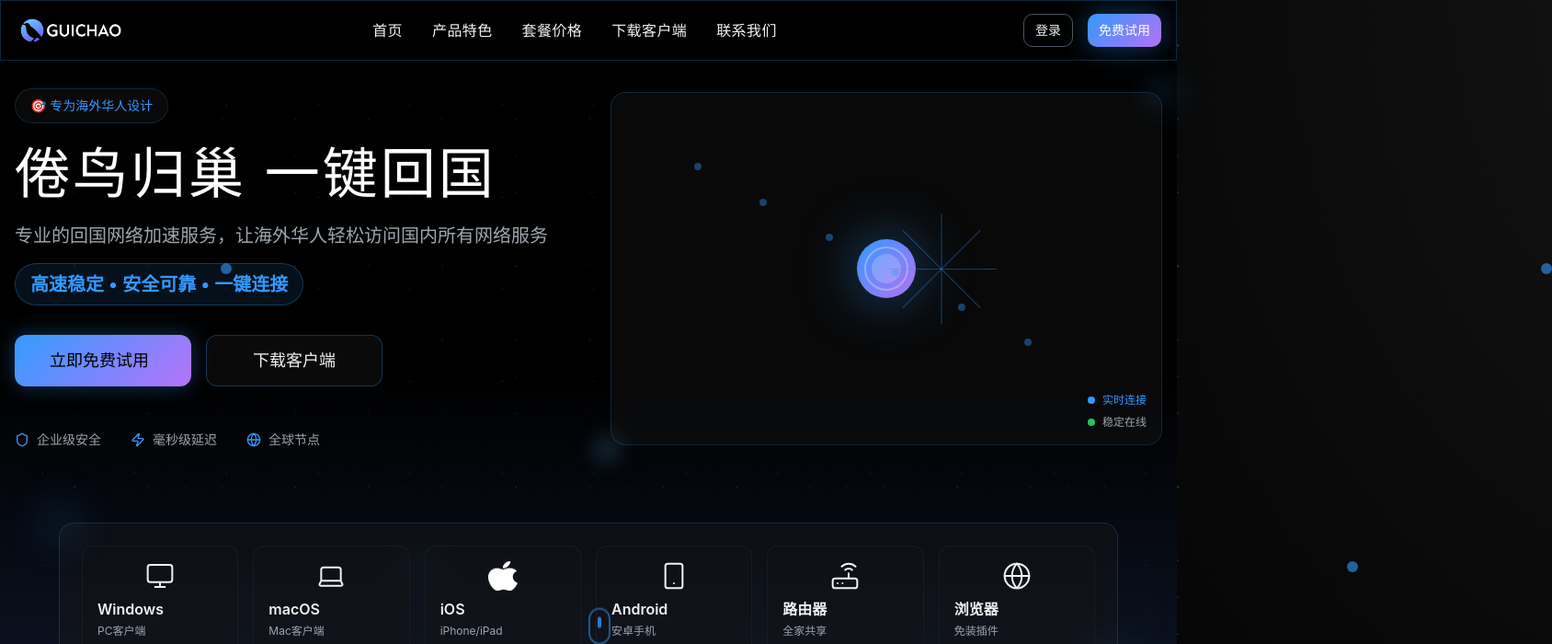
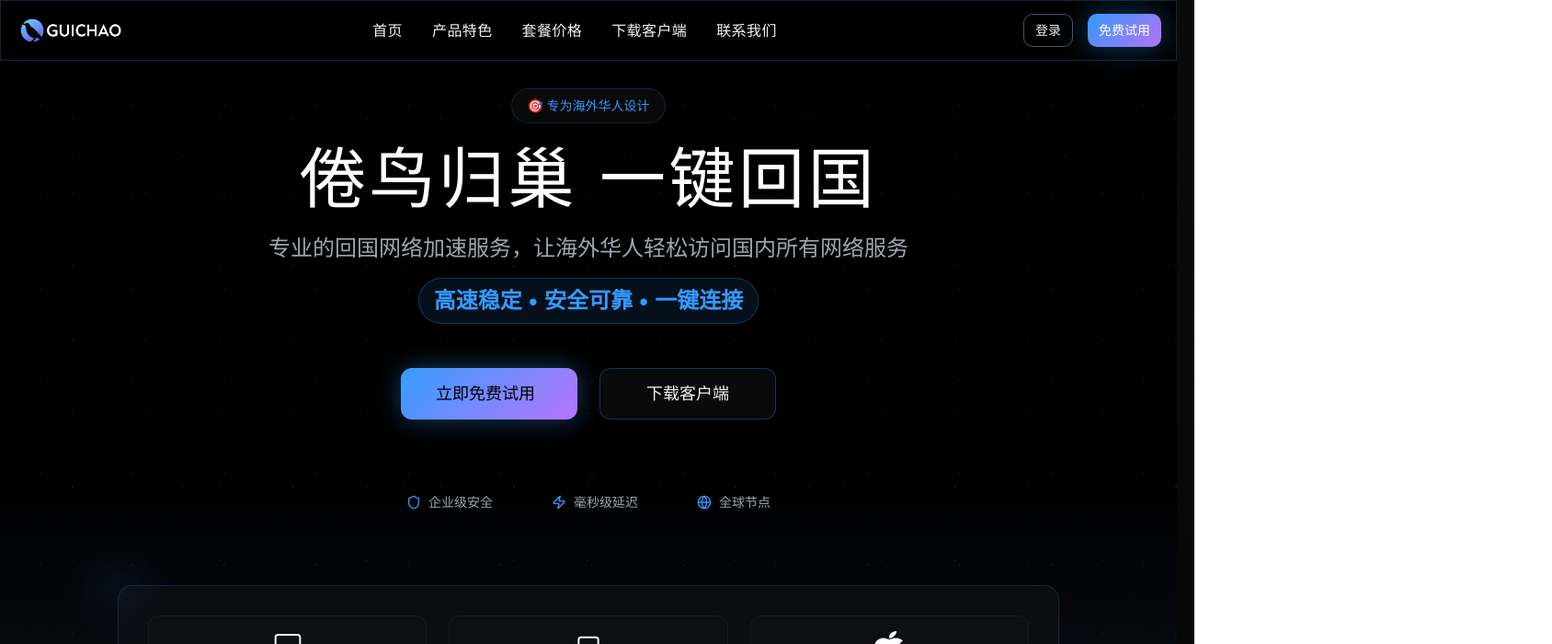
Before and after one commit to Alexneilcaiqiqi/vivid-palette-ai, a React (Vite) app: page / in a window 1280 px wide. Shown: the top 700 px of the page at 92% size, 1688 px wide, since content can reach past the window. Built offline with nearby package versions, Linux system fonts and the light colour scheme.

Commit message:
Reverted to commit 0f06b839e07a89d97ec7865d8ff08db83ee34e10

```diff
--- a/src/components/Hero.tsx
+++ b/src/components/Hero.tsx
@@ -4,27 +4,25 @@ import { ArrowRight, Globe, Shield, Zap, Smartphone, Router, Monitor, Laptop } f
 const Hero = () => {
   return (
     <section id="home" className="relative min-h-screen flex items-center justify-center pt-24 pb-20 floating-particles bg-gradient-to-b from-black via-black to-slate-900">
-      <div className="container mx-auto px-4 relative z-10">
-        {/* 主标题区 - 左右布局 */}
-        <div className="grid lg:grid-cols-2 gap-12 items-center mb-20">
-          {/* 左侧内容 */}
-          <div className="text-left">
+      <div className="container mx-auto px-4 text-center relative z-10">
+        {/* 主标题区 */}
+        <div className="max-w-4xl mx-auto mb-20">
           <div className="inline-flex items-center px-4 py-2 bg-card/50 rounded-full border border-primary/20 mb-6 glass-effect">
             <span className="text-sm text-primary font-medium">🎯 专为海外华人设计</span>
           </div>
 
-            <h1 className="text-4xl md:text-6xl font-light mb-6 leading-tight text-white tracking-wider">
+          <h1 className="text-5xl md:text-7xl font-light mb-6 leading-tight text-white tracking-wider">
             倦鸟归巢 一键回国
           </h1>
 
-            <p className="text-lg md:text-xl text-muted-foreground mb-8 leading-relaxed">
+          <p className="text-xl md:text-2xl text-muted-foreground mb-8 max-w-3xl mx-auto leading-[2.5]">
             专业的回国网络加速服务，让海外华人轻松访问国内所有网络服务
-              <br className="hidden md:block mb-2" />
+            <br className="hidden md:block mb-6" />
             <span className="text-primary font-semibold inline-block px-4 py-2 border border-primary/30 rounded-full bg-primary/10 mt-4">高速稳定 • 安全可靠 • 一键连接</span>
           </p>
 
           {/* CTA按钮 */}
-            <div className="flex flex-col sm:flex-row gap-4 mb-12 mt-8">
+          <div className="flex flex-col sm:flex-row gap-6 justify-center mb-20 mt-12">
             <Button
               size="xl"
               className="bg-gradient-primary hover:shadow-neon-strong hover:scale-105 transition-all duration-300 cyber-glow w-48"
@@ -42,7 +40,7 @@ const Hero = () => {
           </div>
 
           {/* 信任指标 */}
-            <div className="flex flex-wrap gap-8 text-sm text-muted-foreground">
+          <div className="flex flex-wrap justify-center items-center gap-16 text-sm text-muted-foreground">
             <div className="flex items-center gap-2">
               <Shield className="w-4 h-4 text-primary" />
               <span>企业级安全</span>
@@ -58,91 +56,10 @@ const Hero = () => {
           </div>
         </div>
 
-          {/* 右侧网络连接视觉元素 */}
-          <div className="relative hidden lg:block">
-            <div className="relative w-full h-96 glass-effect rounded-2xl border border-primary/20 p-8">
-              {/* 中心节点 */}
-              <div className="absolute top-1/2 left-1/2 transform -translate-x-1/2 -translate-y-1/2 w-16 h-16 bg-gradient-primary rounded-full shadow-neon-strong animate-pulse">
-                <div className="absolute inset-2 border-2 border-white/30 rounded-full"></div>
-                <div className="absolute inset-4 bg-white/20 rounded-full"></div>
-              </div>
-
-              {/* 连接线和节点 */}
-              {[...Array(8)].map((_, i) => {
-                const angle = (i * 45) * (Math.PI / 180);
-                const radius = 120;
-                const x = Math.cos(angle) * radius + 50;
-                const y = Math.sin(angle) * radius + 50;
-
-                return (
-                  <div key={i}>
-                    {/* 连接线 */}
-                    <div
-                      className="absolute w-0.5 bg-gradient-to-r from-primary/30 to-transparent origin-center"
-                      style={{
-                        top: '50%',
-                        left: '50%',
-                        width: `${radius}px`,
-                        height: '1px',
-                        transform: `rotate(${i * 45}deg) translateX(0)`,
-                        background: `linear-gradient(90deg, hsl(var(--primary) / 0.4) 0%, transparent 100%)`,
-                        animationDelay: `${i * 0.2}s`
-                      }}
-                    />
-
-                    {/* 外围节点 */}
-                    <div
-                      className="absolute w-3 h-3 bg-primary/60 rounded-full animate-pulse"
-                      style={{
-                        top: `${y}%`,
-                        left: `${x}%`,
-                        transform: 'translate(-50%, -50%)',
-                        animationDelay: `${i * 0.3}s`
-                      }}
-                    />
-                  </div>
-                );
-              })}
-
-              {/* 数据流动效果 */}
-              <div className="absolute inset-0 overflow-hidden rounded-2xl">
-                {[...Array(6)].map((_, i) => (
-                  <div
-                    key={i}
-                    className="absolute w-2 h-2 bg-primary/40 rounded-full animate-ping"
-                    style={{
-                      top: `${20 + i * 10}%`,
-                      left: `${15 + i * 12}%`,
-                      animationDelay: `${i * 0.5}s`,
-                      animationDuration: '2s'
-                    }}
-                  />
-                ))}
-              </div>
-
-              {/* 网络状态指示器 */}
-              <div className="absolute bottom-4 right-4 flex flex-col gap-2">
-                <div className="flex items-center gap-2 text-xs text-primary">
-                  <div className="w-2 h-2 bg-primary rounded-full animate-pulse"></div>
-                  <span>实时连接</span>
-                </div>
-                <div className="flex items-center gap-2 text-xs text-muted-foreground">
-                  <div className="w-2 h-2 bg-green-500 rounded-full"></div>
-                  <span>稳定在线</span>
-                </div>
-              </div>
-            </div>
-
-            {/* 悬浮装饰元素 */}
-            <div className="absolute -top-4 -right-4 w-8 h-8 bg-primary/20 rounded-full blur-lg animate-pulse"></div>
-            <div className="absolute -bottom-4 -left-4 w-6 h-6 bg-accent/30 rounded-full blur-md animate-pulse"></div>
-          </div>
-        </div>
-
         {/* 设备展示 */}
-        <div className="relative max-w-6xl mx-auto">
-          <div className="relative rounded-2xl p-6 glass-effect border border-primary/20">
-            <div className="grid grid-cols-3 md:grid-cols-6 gap-3 md:gap-4">
+        <div className="relative max-w-5xl mx-auto">
+          <div className="relative rounded-2xl p-8 glass-effect border border-primary/20">
+            <div className="grid grid-cols-2 md:grid-cols-3 gap-4 md:gap-6">
               {/* 支持的平台 */}
               {[
                 { name: "Windows", icon: <Monitor className="w-8 h-8 text-foreground" strokeWidth={1.5} />, desc: "PC客户端" },
```
Lines whose indentation alone changed are shown as unchanged.
